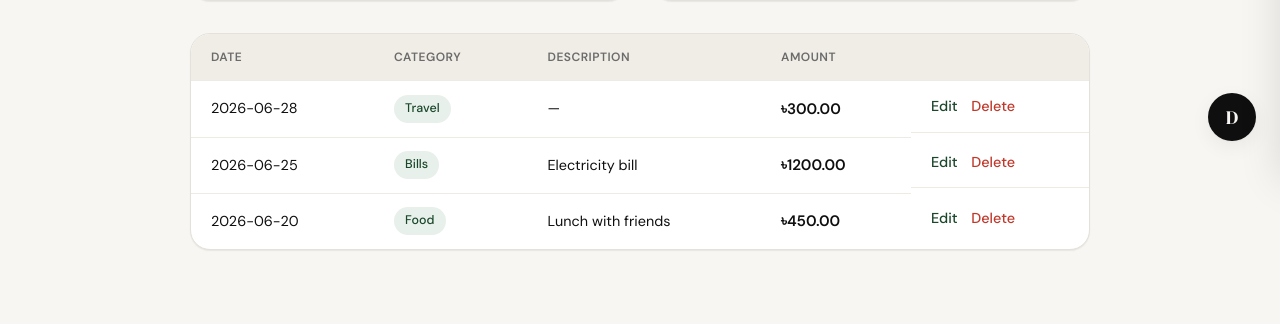
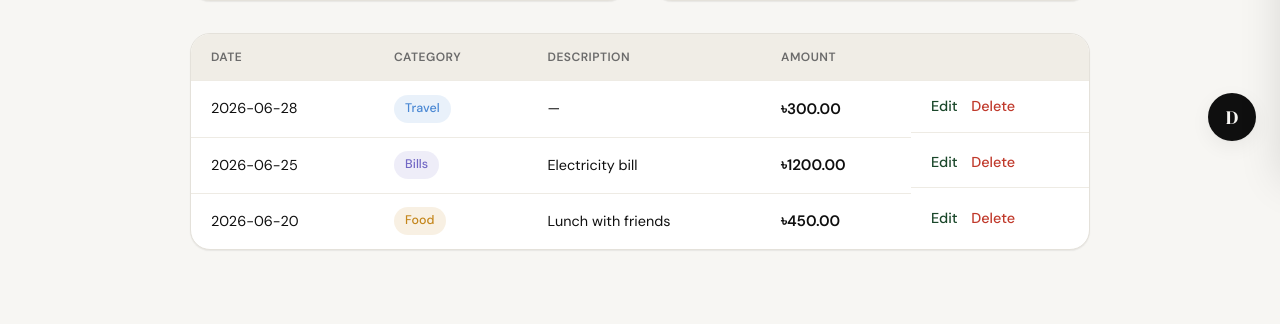
Before and after one commit to ctrl8BySihab/project_expense_tracker, a Flask app: page /expenses in a window 1280 px wide. Shown: the part 635-959 px from the top of the page. Run offline with Flask 3, Linux system fonts and the light colour scheme; the visitor is signed in with stand-in values (Sample User, id 1); data comes from the database, SQL or seed files in the repository.

Commit message:
Modify expense page(add color in the category)

```diff
--- a/app.py
+++ b/app.py
@@ -209,7 +209,7 @@ def expenses_list():
         "expenses.html", expenses=expenses, categories=CATEGORIES, user=user,
         category_totals=category_totals, time_totals=time_totals,
         time_bucket_mode=time_bucket_mode, time_truncated=time_truncated,
-        highlight_id=highlight_id,
+        highlight_id=highlight_id, category_colors=CATEGORY_COLORS,
     )
 
 
--- a/templates/expenses.html
+++ b/templates/expenses.html
@@ -90,7 +90,8 @@
                     <tr class="expense-row-enter{{ ' expense-row-flash' if highlight_id and expense.id == highlight_id else '' }}"
                         style="animation-delay: {{ [loop.index0, 10]|min * 0.03 }}s">
                         <td>{{ expense.expense_date }}</td>
-                        <td><span class="category-pill">{{ expense.category }}</span></td>
+                        {% set cat_color = category_colors.get(expense.category, category_colors["Other"]) %}
+                        <td><span class="category-pill" style="background: {{ cat_color }}1f; color: {{ cat_color }};">{{ expense.category }}</span></td>
                         <td>{{ expense.description or "—" }}</td>
                         <td class="expense-amount">৳{{ "%.2f"|format(expense.amount) }}</td>
                         <td class="expense-actions">
```
